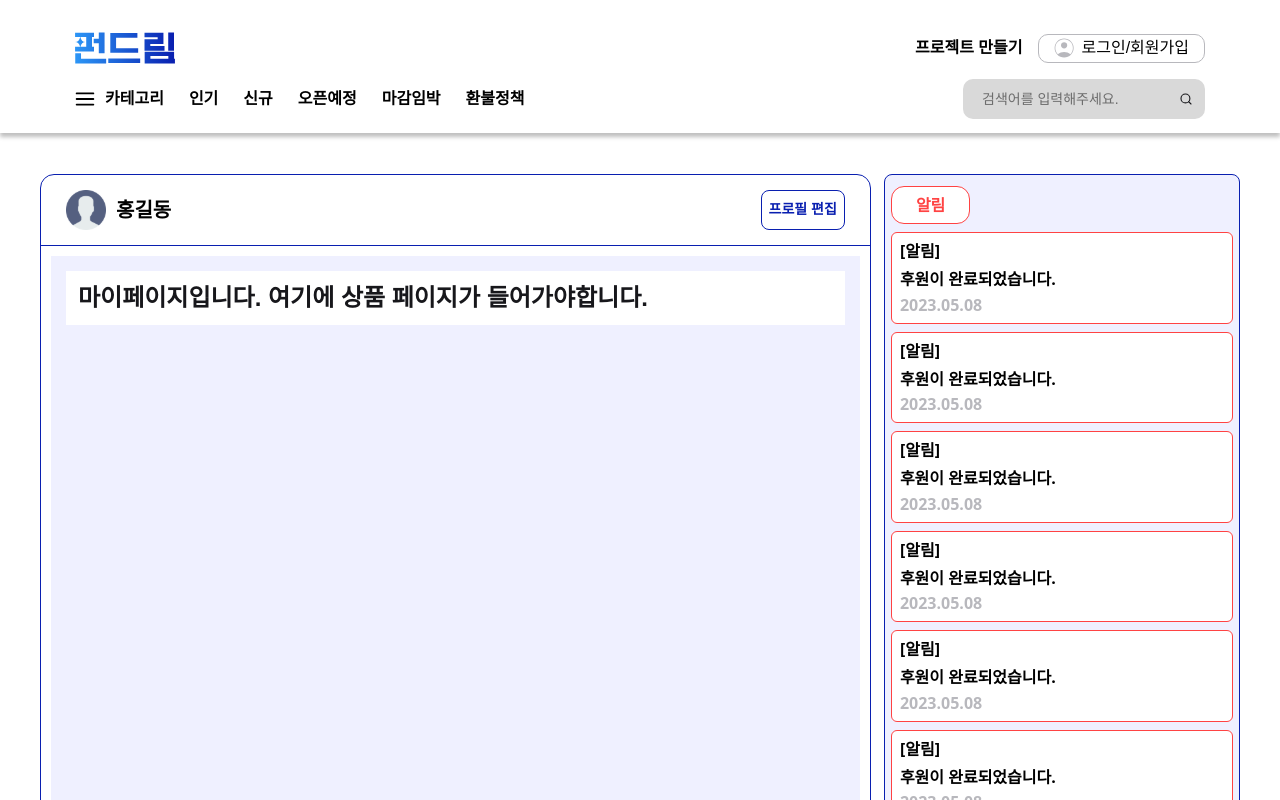
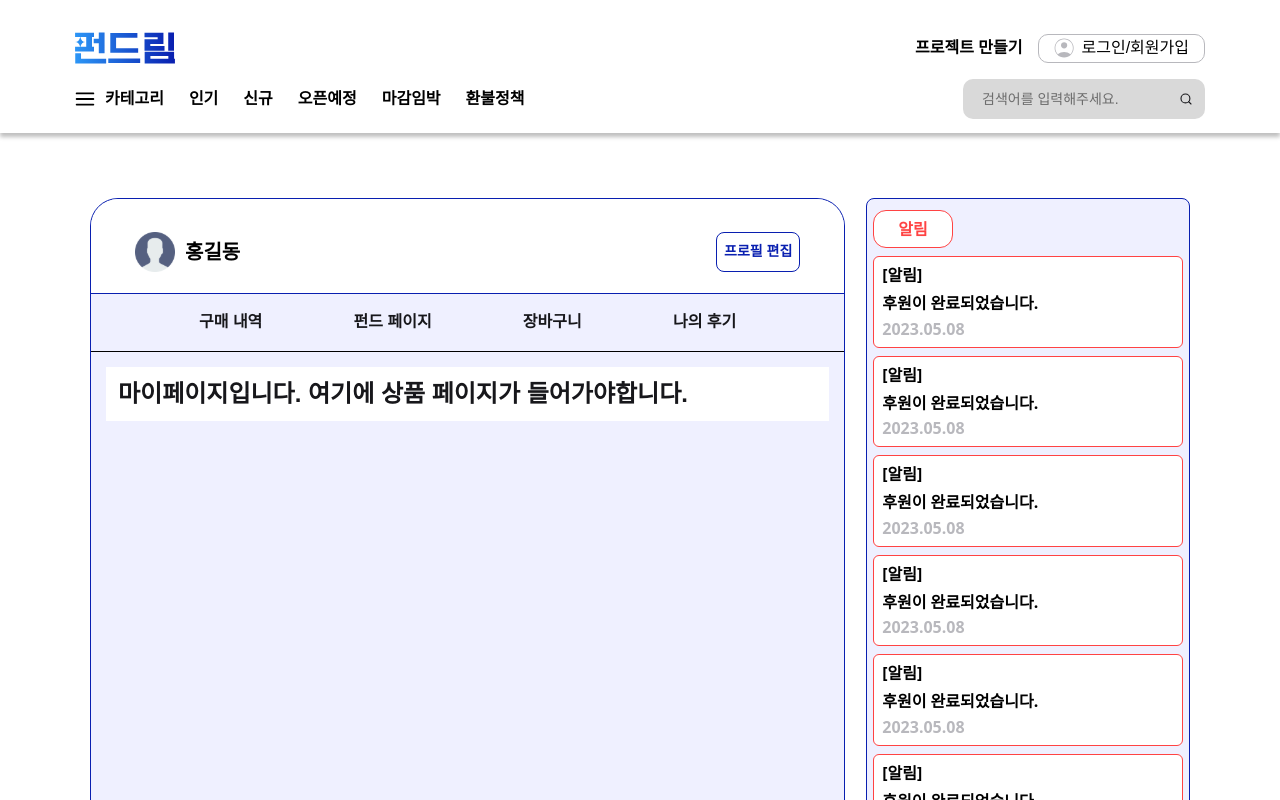
Before and after one commit to FRONTENDBOOTCAMP-13th/Final-11-Cutie, a Next.js app: page /accounts in a window 1280 px wide. Shown: the top 800 px of the page. Built offline with nearby package versions, Linux system fonts and the light colour scheme.

Commit message:
✨add: accounts layout (ProductTabs)

```diff
--- a/src/app/(main)/accounts/layout.tsx
+++ b/src/app/(main)/accounts/layout.tsx
@@ -6,15 +6,16 @@ export default function AccountLayout({ children }: { children: React.ReactNode
     <>
       {/* 마이페이지 공통 레이아웃 작성 */}
       {/* 공통 컴포넌트*/}
-      <div className="p-[24px] tablet:grid tablet:grid-cols-[0.7fr_0.3fr] tablet:gap-[13px] tablet:p-[40px]">
+      <div className="p-[24px] tablet:p-[40px] laptop:px-[90px] laptop:py-[64px] tablet:grid tablet:grid-cols-[0.7fr_0.3fr] tablet:gap-[21px]">
         {/* 프로필, 상품 소개 */}
-        <div className="flex flex-col border-[0.5px] rounded-[14px] border-primary-800">
+        <div className="flex flex-col border-[0.5px]  rounded-t-[28px] rounded-b-[5px] border-primary-800">
           {/* 프로필 */}
           <Profile />
 
           {/* 상품 소개 */}
-          <section className="p-[10px]">
+          <section>
             <h2 className="sr-only">My Page</h2>
+            <ProductTabs />
             {children}
           </section>
         </div>
@@ -28,7 +29,7 @@ export default function AccountLayout({ children }: { children: React.ReactNode
 
 function Profile() {
   return (
-    <div className="flex justify-between px-[25px] py-[15px] border-b-[1px] border-primary-800">
+    <div className="flex justify-between px-[21px] py-[15px] mobile:px-[24px] mobile:py-[24px] tablet:px-[39px] tablet:py-[36px] laptop:pt-[33px] laptop:pb-[21px] laptop:px-[44px] rounded-t-[28px]  border-b-[1px] bg-white border-primary-800">
       <div className="flex gap-[10px] items-center">
         <ProfileImg width={27} height={27} className="tablet:w-[40px] h-[40px]" />
         <span className="normal-14 font-[700] tablet:text-[20px]">홍길동</span>
@@ -63,7 +64,6 @@ function Alert() {
       <AlertMessage />
       <AlertMessage />
       <AlertMessage />
-      <AlertMessage />
     </div>
   );
 }
@@ -79,3 +79,21 @@ function AlertMessage() {
     </div>
   );
 }
+
+function ProductTabs() {
+  return (
+    <div className="bg-primary-50 w-full border-b border-primary-100">
+      <nav className="flex justify-between overflow-x-auto whitespace-nowrap semibold-14 tablet:text-[16px] laptop:text-[16px] px-[20px] py-[13px] mobile:px-[40px] tablet:px-[60px] laptop:px-[100px]">
+        {['구매 내역', '펀드 페이지', '장바구니', '나의 후기'].map(tab => (
+          <button
+            key={tab}
+            className="group relative flex px-[8px] pb-[6px] pt-[5px] text-font-900 hover:text-primary-800 "
+          >
+            {tab}
+            <span className="absolute left-1/2 -translate-x-1/2 bottom-[2px] w-[80%] h-[3px] bg-primary-800 opacity-0 group-hover:opacity-100 "></span>
+          </button>
+        ))}
+      </nav>
+    </div>
+  );
+}
```
